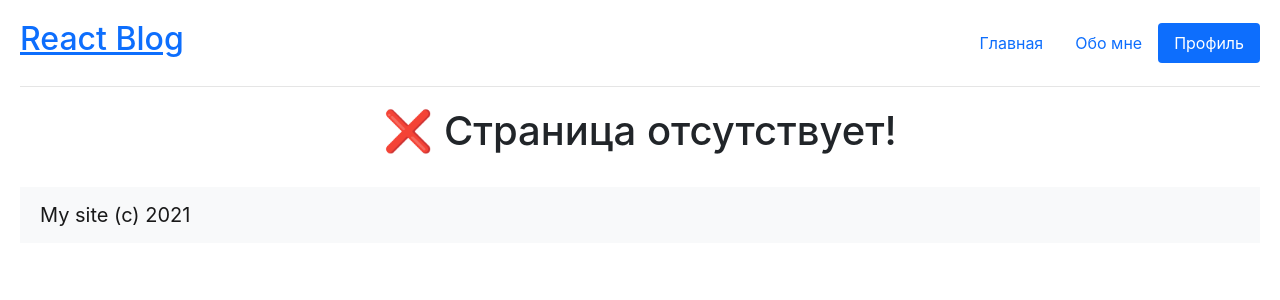
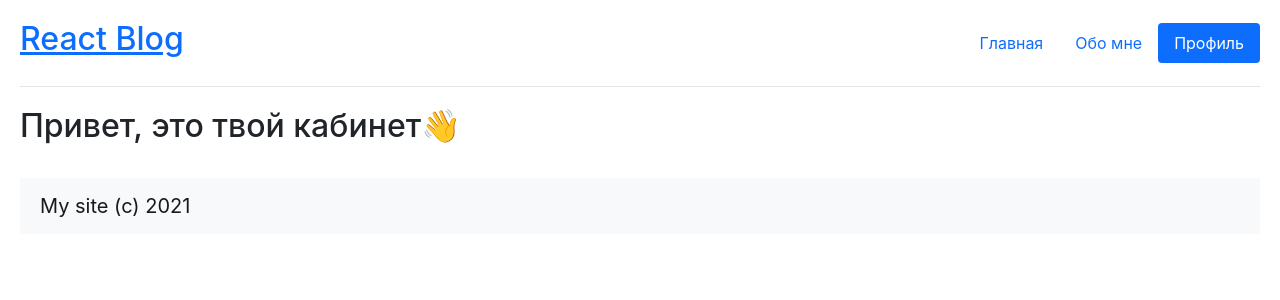
Before and after one commit to kwantvic/home-work-mentor, a React (Create React App) app: page /profile in a window 1280 px wide. Shown: the top 300 px of the page. Built offline with nearby package versions, Linux system fonts and the light colour scheme; sample sign-in values are in the browser's storage.

Commit message:
hm7v6.0 +проверка доступа по ключу в Profile

```diff
--- a/src/home-work-7/App.js
+++ b/src/home-work-7/App.js
@@ -1,15 +1,18 @@
 import React from 'react';
 import { Route, Routes } from 'react-router-dom';
 
-import Article from './components/Article/index';
+import Article from './Pages/Article';
 import Header from './components/Header';
 import Footer from './components/Footer/index';
 import Home from './Pages/Home';
 import About from './Pages/About';
 // import Route from './components/Route';
 import NotFound from './Pages/NotFound';
+import ProtectedRoute from './components/ProtectedRoute';
 
 export default function App() {
+  // window.localStorage.setItem('token', 1111);
+
   return (
     <div className="App">
       <Header />
@@ -17,6 +20,7 @@ export default function App() {
         <Route path="/" exact element={<Home />} />
         <Route path="/post/:id" element={<Article />} exact />
         <Route path="/about" exact element={<About />} />
+        <Route path="/profile" exact element={<ProtectedRoute />} />
         <Route path="*" element={<NotFound />} />
       </Routes>
       <br />
--- /dev/null
+++ b/src/home-work-7/Pages/Profile.jsx
@@ -0,0 +1,5 @@
+import React from 'react';
+
+export default function Profile() {
+  return <h2>Привет, это твой кабинет👋</h2>;
+}
--- /dev/null
+++ b/src/home-work-7/components/ProtectedRoute.jsx
@@ -0,0 +1,8 @@
+import React from 'react';
+import Profile from '../Pages/Profile';
+import { Navigate } from 'react-router-dom';
+
+export default function ProtectedRoute({ path }) {
+  const token = window.localStorage.getItem('token');
+  return token ? <Profile /> : <Navigate to="/" />;
+}
```
Also changed, not shown: src/home-work-7/Pages/Article.jsx (renamed from src/home-work-7/components/Article/index.jsx).
